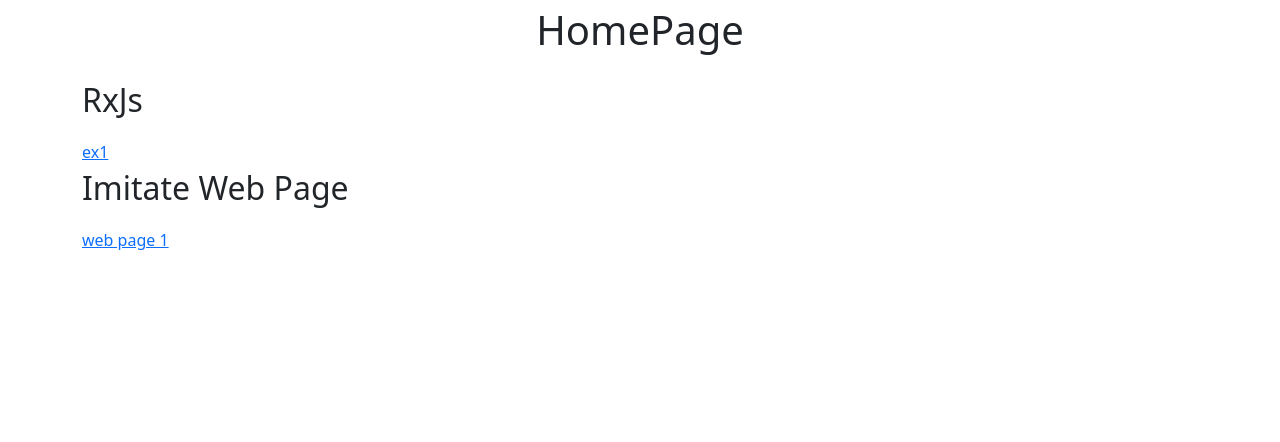
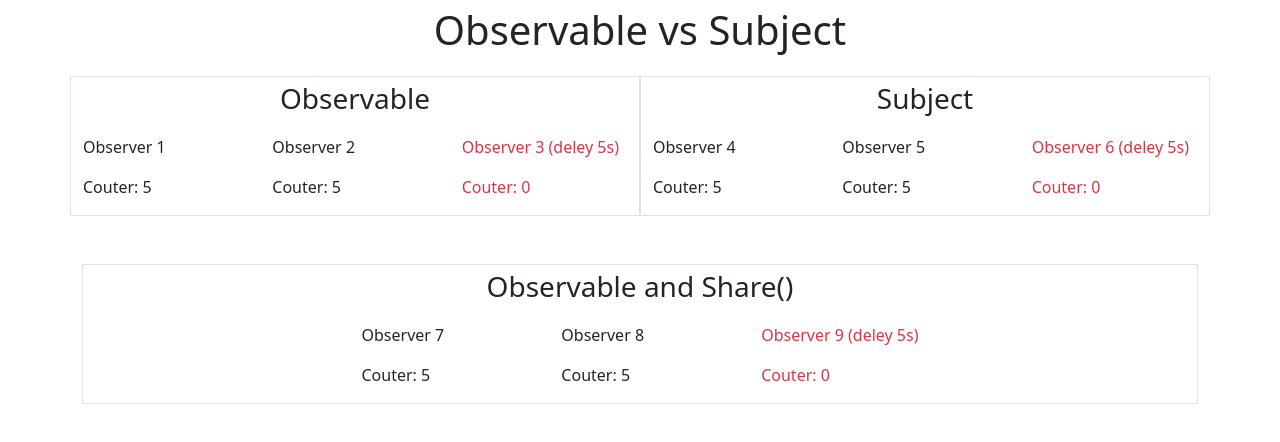
Before and after one commit to 63070028/ngSandBox, an Angular app: page /ex2 in a window 1280 px wide. Shown: the top 442 px of the page. Built offline with nearby package versions, Linux system fonts and the light colour scheme.

Commit message:
ex2 Observable vs Subject

```diff
--- a/src/app/app-routing.module.ts
+++ b/src/app/app-routing.module.ts
@@ -3,9 +3,11 @@ import { RouterModule, Routes } from '@angular/router';
 import { HomeComponent } from './home/home.component';
 import { Ex1Component } from './ex1/ex1.component';
 import { Webpage1Component } from './webpage1/webpage1.component';
+import { Ex2Component } from './ex2/ex2.component';
 
 const routes: Routes = [
   {path:'ex1', component: Ex1Component},
+  {path:'ex2', component: Ex2Component},
   {path:'webpage1', component: Webpage1Component},
   { path: '**', component: HomeComponent},
 ];
--- a/src/app/app.module.ts
+++ b/src/app/app.module.ts
@@ -8,6 +8,7 @@ import { HomeComponent } from './home/home.component';
 import { BgColorChangeDirective } from './bg-color-change.directive';
 import { Ex1Component } from './ex1/ex1.component';
 import { Webpage1Component } from './webpage1/webpage1.component';
+import { Ex2Component } from './ex2/ex2.component';
 
 @NgModule({
   declarations: [
@@ -15,7 +16,8 @@ import { Webpage1Component } from './webpage1/webpage1.component';
     HomeComponent,
     BgColorChangeDirective,
     Ex1Component,
-    Webpage1Component
+    Webpage1Component,
+    Ex2Component
   ],
   imports: [
     BrowserModule,
--- a/src/app/ex1/ex1.component.html
+++ b/src/app/ex1/ex1.component.html
@@ -1,5 +1,5 @@
 <div class="container">
-    <p class="fs-1 text-center">ex1 Directive & Observable</p>
+    <p class="fs-1 text-center">Directive & Observable</p>
     <div class="mt-5 row">
         <div class="col-4 d-flex justify-content-center align-items-center" style="height: 200px;" (appBgColorChange)="subscriptions.add($event)" *ngFor="let item of [0, 1, 2, 3, 4, 5, 6, 7, 8]">
             <p class="fs-3 text-light">stop</p>
--- /dev/null
+++ b/src/app/ex2/ex2.component.html
@@ -0,0 +1,60 @@
+<div class="container">
+  <p class="fs-1 text-center">Observable vs Subject</p>
+  <div class="row">
+    <div class="col-6 border">
+      <p class="fs-3 text-center">Observable</p>
+      <div class="row">
+        <div class="col">
+          <p>Observer 1</p>
+          <p>Couter: {{ observer1 }}</p>
+        </div>
+        <div class="col">
+          <p>Observer 2</p>
+          <p>Couter: {{ observer2 }}</p>
+        </div>
+        <div class="col text-danger">
+          <p>Observer 3 (deley 5s)</p>
+          <p>Couter: {{ observer3 }}</p>
+        </div>
+      </div>
+    </div>
+
+    <div class="col-6 border">
+      <p class="fs-3 text-center">Subject</p>
+      <div class="row">
+        <div class="col">
+          <p>Observer 4</p>
+          <p>Couter: {{ observer4 }}</p>
+        </div>
+        <div class="col">
+          <p>Observer 5</p>
+          <p>Couter: {{ observer5 }}</p>
+        </div>
+        <div class="col text-danger">
+          <p>Observer 6 (deley 5s)</p>
+          <p>Couter: {{ observer6 }}</p>
+        </div>
+      </div>
+    </div>
+  </div>
+
+  <div
+    class="d-flex flex-column justify-content-center align-items-center border my-5"
+  >
+    <p class="fs-3 text-center">Observable and Share()</p>
+    <div class="d-flex justify-content-between w-50">
+      <div>
+        <p>Observer 7</p>
+        <p>Couter: {{ observer7 }}</p>
+      </div>
+      <div>
+        <p>Observer 8</p>
+        <p>Couter: {{ observer8 }}</p>
+      </div>
+      <div class="text-danger">
+        <p>Observer 9 (deley 5s)</p>
+        <p>Couter: {{ observer9 }}</p>
+      </div>
+    </div>
+  </div>
+</div>
--- /dev/null
+++ b/src/app/ex2/ex2.component.ts
@@ -0,0 +1,71 @@
+import { Component } from '@angular/core';
+import { Observable, Subject, Subscription, share } from 'rxjs';
+
+@Component({
+  selector: 'app-ex2',
+  templateUrl: './ex2.component.html',
+  styleUrls: ['./ex2.component.scss'],
+})
+export class Ex2Component {
+
+  timerObservable$ = new Observable<number>((observer) => {
+    let i = 0;
+    const index = setInterval(() => {
+      i++
+      observer.next(i);
+    }, 1000);
+
+    return {
+      unsubscribe() {
+          clearInterval(index);
+      },
+    }
+  });
+
+
+
+  observer1:number = 0;
+  observer2:number = 0;
+  observer3:number = 0;
+
+  observer4:number = 0;
+  observer5:number = 0;
+  observer6:number = 0;
+
+  observer7:number = 0;
+  observer8:number = 0;
+  observer9:number = 0;
+
+  subscriptions:Subscription = new Subscription();
+  subject:Subject<number> = new Subject<number>();
+
+  ngOnInit() {
+
+
+    this.subscriptions.add(this.timerObservable$.subscribe(res => this.observer1 = res))
+    this.subscriptions.add(this.timerObservable$.subscribe(res => this.observer2 = res))
+    setTimeout(()=>{
+      this.subscriptions.add(this.timerObservable$.subscribe(res => {
+        this.observer3 = res;
+      }));
+    }, 5000);
+
+
+    this.subscriptions.add(this.timerObservable$.subscribe(this.subject));
+    this.subject.subscribe(res => this.observer4 = res);
+    this.subject.subscribe(res => this.observer5 = res);
+    setTimeout(()=>{
+      this.subject.subscribe(res => this.observer6 = res);
+    }, 5000);
+
+    const shareTimer = this.timerObservable$.pipe(share())
+    this.subscriptions.add(shareTimer.subscribe(res => this.observer7 = res))
+    this.subscriptions.add(shareTimer.subscribe(res => this.observer8 = res))
+    setTimeout(()=>{
+      this.subscriptions.add(shareTimer.subscribe(res => this.observer9 = res))
+    }, 5000);
+
+
+  }
+
+}
--- a/src/app/home/home.component.html
+++ b/src/app/home/home.component.html
@@ -2,10 +2,15 @@
     <p class="fs-1 text-center">HomePage</p>
     <div>
         <p class="fs-2">RxJs</p>
-        <a routerLink="/ex1">ex1</a>
+        <ul>
+        <li> <a routerLink="/ex1">Ex1 Directive & Observable</a></li>
+        <li><a routerLink="/ex2">Ex2 Observable vs Subject</a></li>
+        </ul>
     </div>
     <div>
         <p class="fs-2">Imitate Web Page</p>
-        <a routerLink="/webpage1">web page 1</a>
+         <ul>
+            <li><a routerLink="/webpage1">web page 1</a></li>
+         </ul>
     </div>
 </div>
```
Also changed, not shown: src/app/ex2/ex2.component.scss (added), 1 other file (tests, documents, lock files or other folders).
